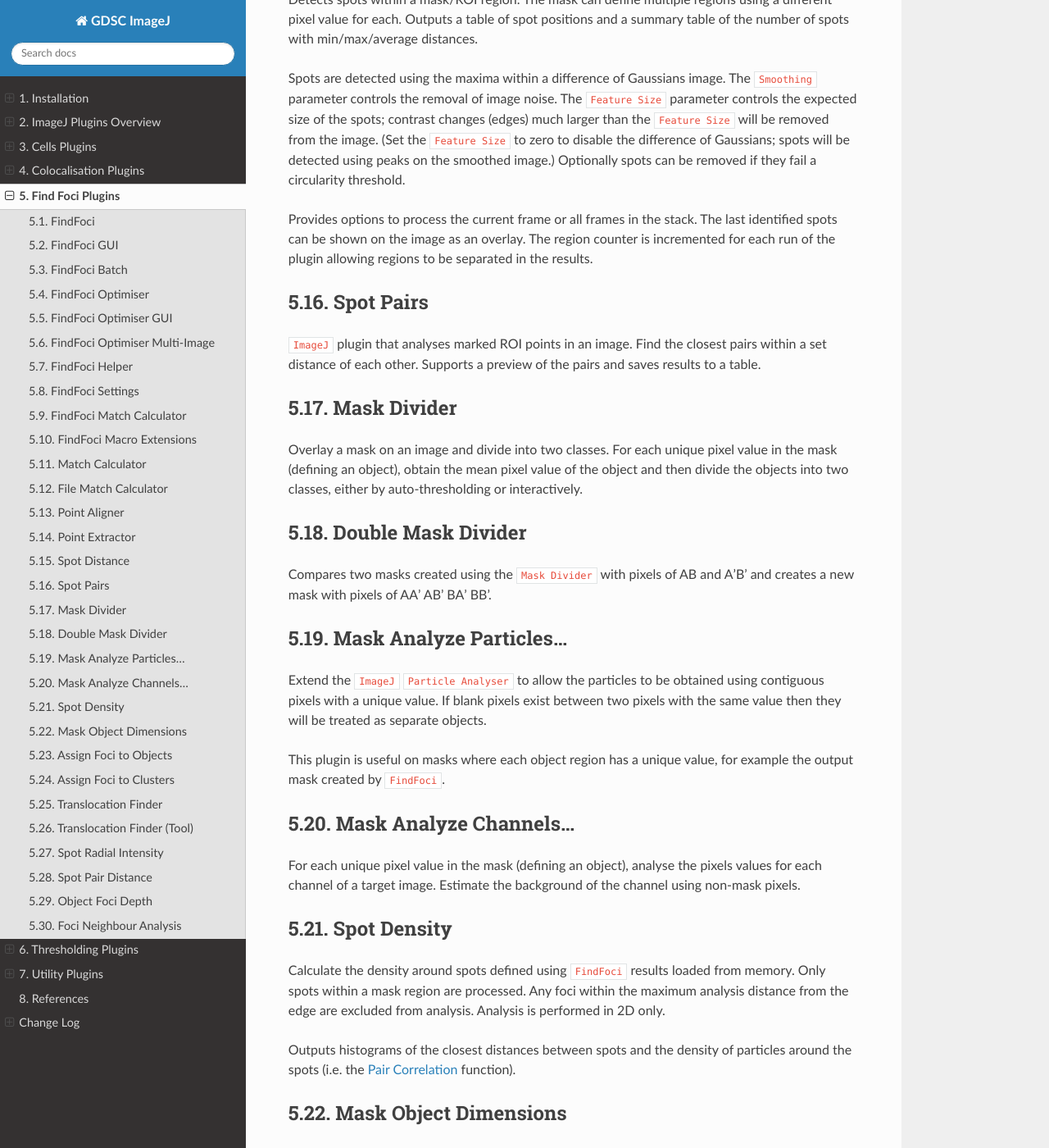
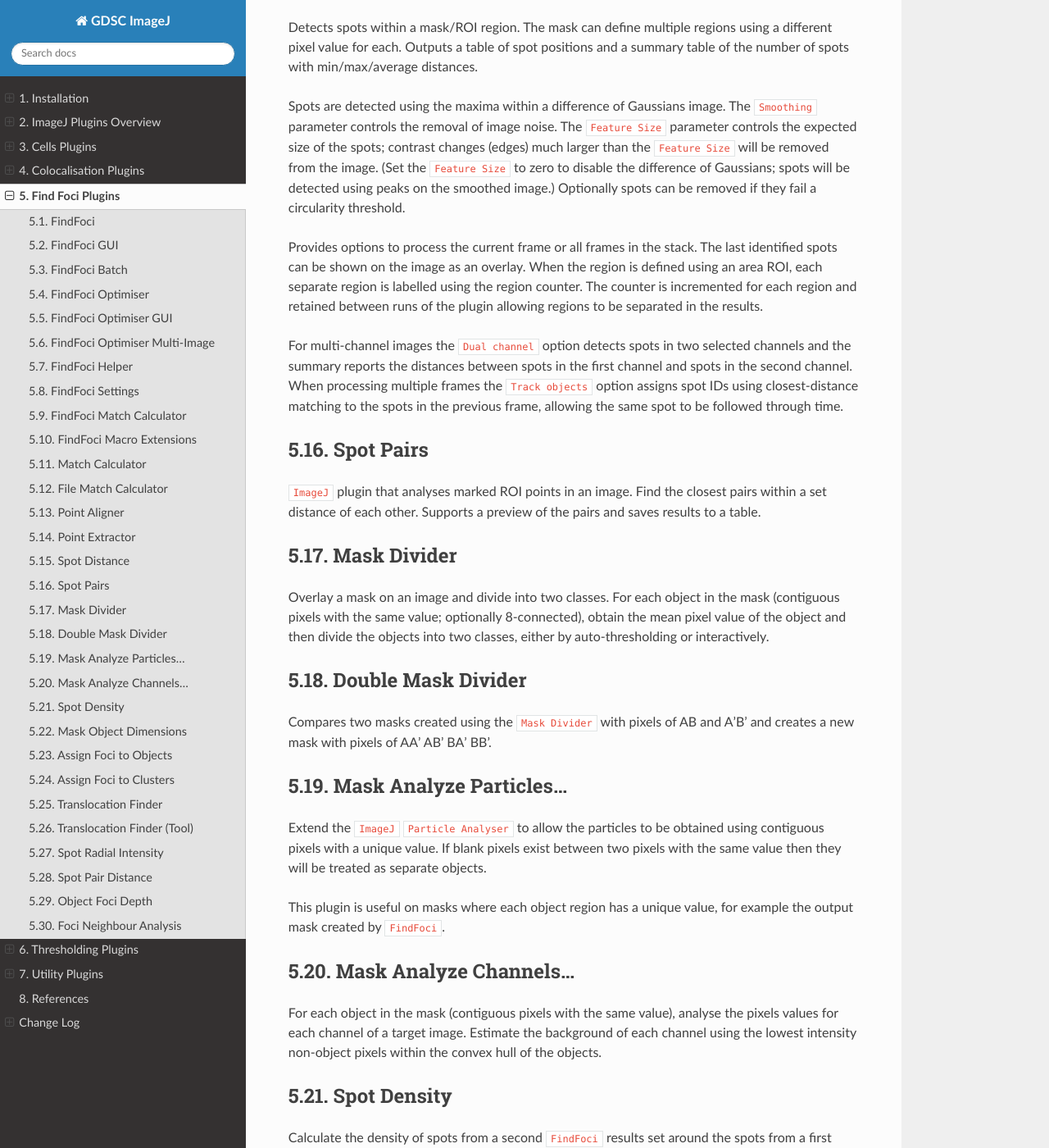
Before and after one commit to aherbert/gdsc, a Sphinx documentation site: the page built from docs/findfoci_plugins.rst, in a window 1280 px wide and 1400 px high, scrolled down 2827 px. Shown: the whole window at 82% size. Built offline with Sphinx 7.4.7 and the Read the Docs theme 3.1.0, drawn with Linux system fonts in a browser that asks for light colours; some of the changed text lies outside the part shown.

Commit message:
Correct FindFoci plugin documentation to match the code
Update the descriptions of FindFoci, File Match Calculator, Spot
Distance, Mask Divider, Mask Analyze Channels, Spot Density, Mask Object
Dimensions, Assign Foci to Objects and Spot Radial Intensity.

```diff
--- a/docs/findfoci_plugins.rst
+++ b/docs/findfoci_plugins.rst
@@ -25,7 +25,7 @@
 FindFoci
 --------
 
-A standard ``ImageJ`` plugin filter that operates on an opened image. Results are presented as a mask image, shown in tabular format and/or saved to file.
+A standard ``ImageJ`` plugin that operates on the currently selected image. Results are presented as a mask image, shown in tabular format and/or saved to file.
 
 .. index:: ! FindFoci GUI
 
@@ -107,13 +107,15 @@
 
 Compares the coordinates in two files and computes the match statistics.
 
-Can read QuickPALM xls files; STORMJ xls files; and a generic CSV file.
+Can read ``FindFoci`` results files; QuickPALM xls files; STORMJ xls files; and a generic CSV file.
 
-The generic CSV file has records of the following::
+The generic CSV file has records using one of the following formats::
 
     ID,T,X,Y,Z,Value
+    ID,T,X,Y
+    X,Y,Z
 
-Z and Value can be missing. The generic file can also be tab delimited.
+The generic file can also be tab delimited.
 
 .. index:: ! Point Aligner
 
@@ -138,7 +140,9 @@
 
 Spots are detected using the maxima within a difference of Gaussians image. The ``Smoothing`` parameter controls the removal of image noise. The ``Feature Size`` parameter controls the expected size of the spots; contrast changes (edges) much larger than the ``Feature Size`` will be removed from the image. (Set the ``Feature Size`` to zero to disable the difference of Gaussians; spots will be detected using peaks on the smoothed image.) Optionally spots can be removed if they fail a circularity threshold.
 
-Provides options to process the current frame or all frames in the stack. The last identified spots can be shown on the image as an overlay. The region counter is incremented for each run of the plugin allowing regions to be separated in the results.
+Provides options to process the current frame or all frames in the stack. The last identified spots can be shown on the image as an overlay. When the region is defined using an area ROI, each separate region is labelled using the region counter. The counter is incremented for each region and retained between runs of the plugin allowing regions to be separated in the results.
+
+For multi-channel images the ``Dual channel`` option detects spots in two selected channels and the summary reports the distances between spots in the first channel and spots in the second channel. When processing multiple frames the ``Track objects`` option assigns spot IDs using closest-distance matching to the spots in the previous frame, allowing the same spot to be followed through time.
 
 .. index:: ! Spot Pairs
 
@@ -152,7 +156,7 @@
 Mask Divider
 ------------
 
-Overlay a mask on an image and divide into two classes. For each unique pixel value in the mask (defining an object), obtain the mean pixel value of the object and then divide the objects into two classes, either by auto-thresholding or interactively.
+Overlay a mask on an image and divide into two classes. For each object in the mask (contiguous pixels with the same value; optionally 8-connected), obtain the mean pixel value of the object and then divide the objects into two classes, either by auto-thresholding or interactively.
 
 .. index:: ! Double Mask Divider
 
@@ -175,14 +179,14 @@
 Mask Analyze Channels...
 -------------------------
 
-For each unique pixel value in the mask (defining an object), analyse the pixels values for each channel of a target image. Estimate the background of the channel using non-mask pixels.
+For each object in the mask (contiguous pixels with the same value), analyse the pixels values for each channel of a target image. Estimate the background of each channel using the lowest intensity non-object pixels within the convex hull of the objects.
 
 .. index:: ! Spot Density
 
 Spot Density
 ------------
 
-Calculate the density around spots defined using ``FindFoci`` results loaded from memory. Only spots within a mask region are processed. Any foci within the maximum analysis distance from the edge are excluded from analysis. Analysis is performed in 2D only.
+Calculate the density of spots from a second ``FindFoci`` results set around the spots from a first results set (the sets can be the same); both are loaded from memory. Only spots within a mask region are processed. Any foci within the maximum analysis distance from the edge are excluded from analysis. Analysis is performed in 2D only.
 
 Outputs histograms of the closest distances between spots and the density of particles around the spots (i.e. the `Pair Correlation <https://en.wikipedia.org/wiki/Radial_distribution_function>`_ function).
 
@@ -195,12 +199,14 @@
 
 Objects are identified using unique pixel values (can be non-contiguous), for example the output mask created by FindFoci.
 
+Optionally objects with centres within a merge distance (in pixels) can be iteratively joined before the dimensions are computed.
+
 .. index:: ! Assign Foci to Objects
 
 Assign Foci to Objects
 ----------------------
 
-Finds objects in an image using contiguous pixels of the same value. Locates the closest object to each ``FindFoci`` result held in memory and summarises the counts. Analysis is performed in 2D only.
+Finds objects in an image using contiguous pixels of the same value. Locates the closest object within a search radius to each focus and summarises the counts. Foci are taken from the last ``FindFoci`` result held in memory or from point ROIs. Analysis is performed in 2D only.
 
 .. index:: ! Assign Foci to Clusters
 
@@ -230,7 +236,7 @@
 Spot Radial Intensity
 ---------------------
 
-Output the radial intensity around spots within a mask region. Spots are defined using ``FindFoci`` results held in memory.
+Output the radial intensity around spots within a mask region. Spots are defined using ``FindFoci`` results held in memory or a point ROI.
 
 .. index:: ! Spot Pair Distance
 
```
